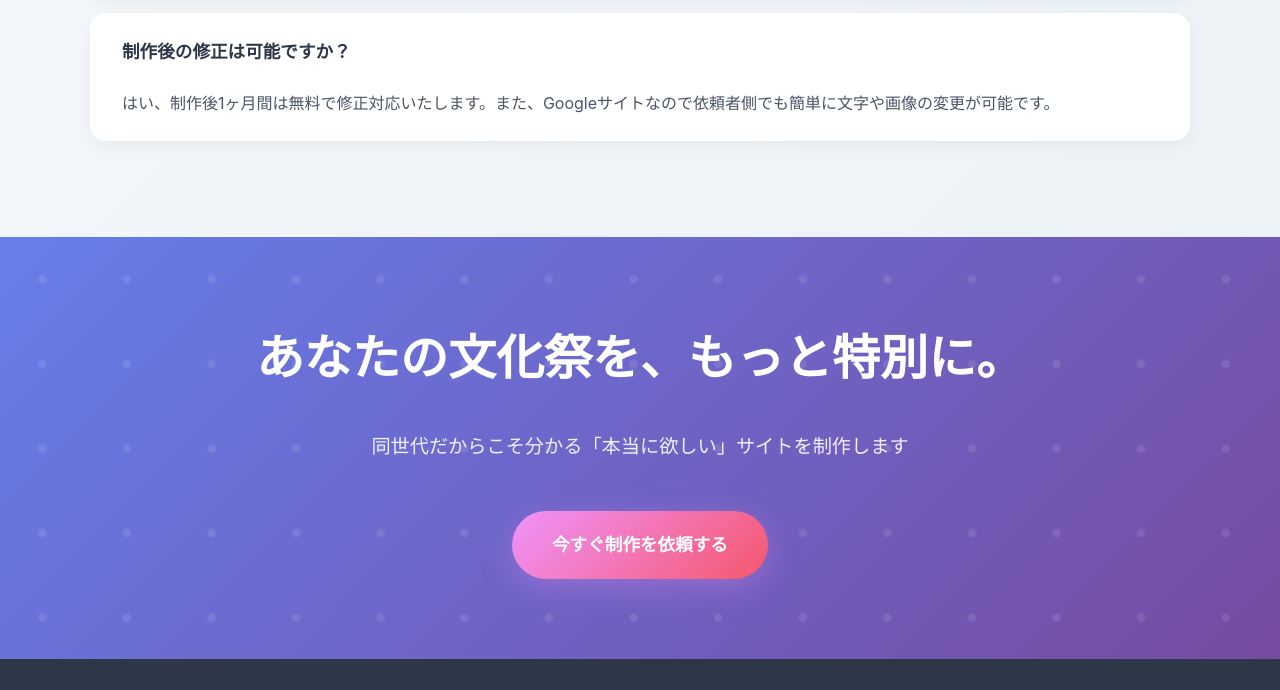
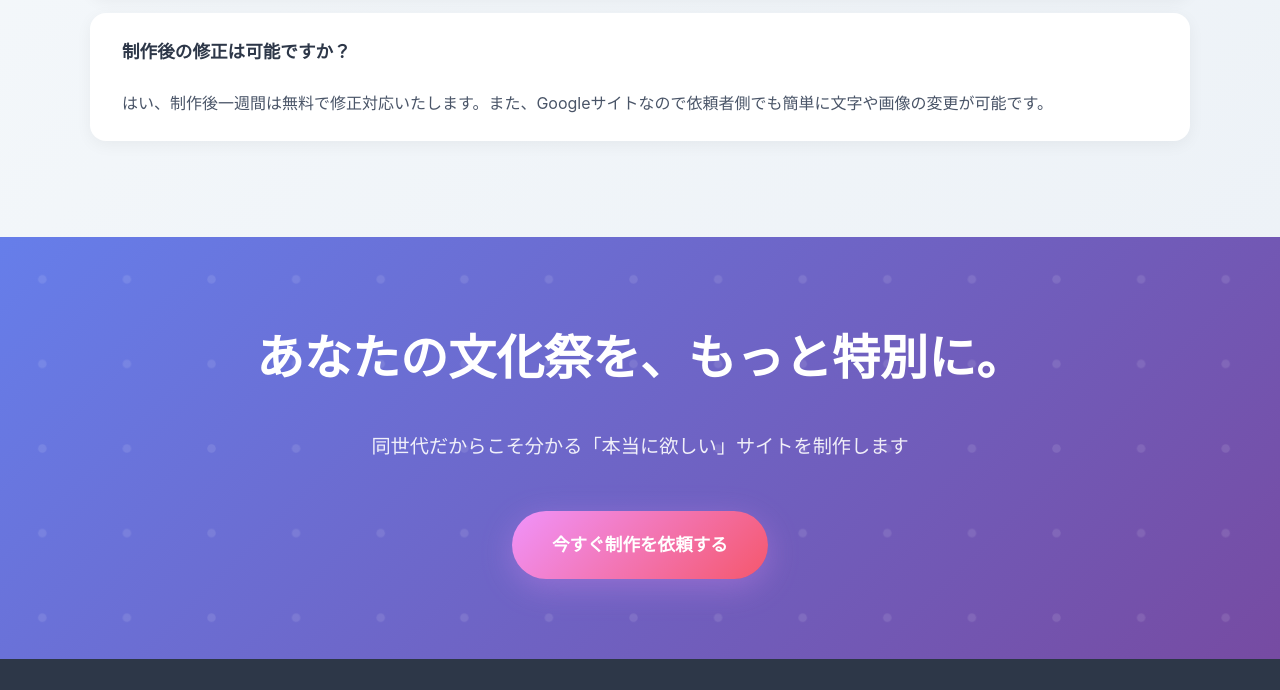
Before and after one commit to hato1125creator/seisyun, a plain HTML site: page index.html in a window 1280 px wide. Shown: the part 5739-6429 px from the top of the page. Drawn offline with Linux system fonts and the light colour scheme.

Commit message:
index.html を更新

```diff
--- a/index.html
+++ b/index.html
@@ -885,7 +885,7 @@
 
                 <div class="faq-item animate-on-scroll">
                     <div class="faq-question">制作後の修正は可能ですか？</div>
-                    <div class="faq-answer">はい、制作後1ヶ月間は無料で修正対応いたします。また、Googleサイトなので依頼者側でも簡単に文字や画像の変更が可能です。</div>
+                    <div class="faq-answer">はい、制作後一週間は無料で修正対応いたします。また、Googleサイトなので依頼者側でも簡単に文字や画像の変更が可能です。</div>
                 </div>
             </div>
         </div>
```
